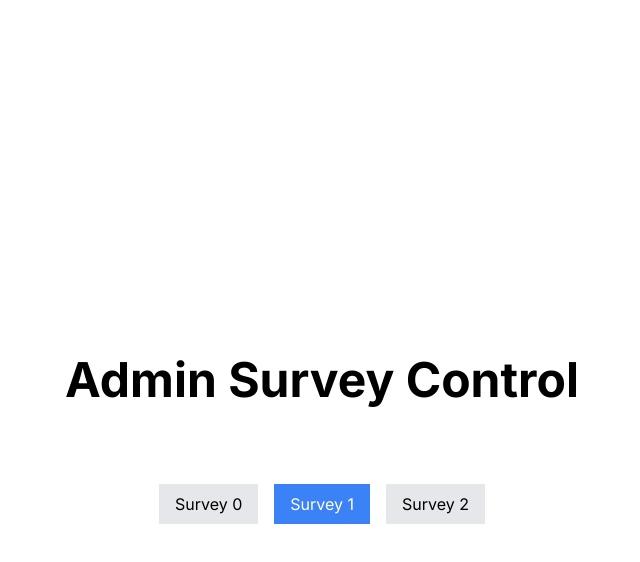
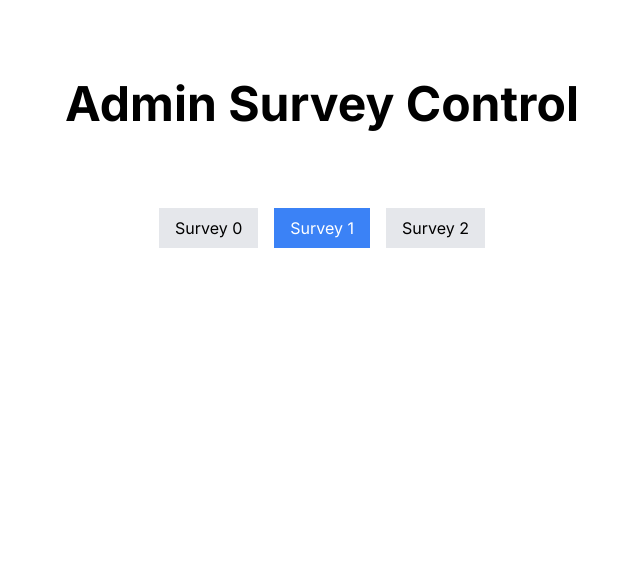
Before and after one commit to Takashi-Matsumura/socketio-client, a Next.js app: page /admin in a window 1280 px wide. Shown: the top 562 px of the page, without its empty margins (318-958 px from the left). Built offline with nearby package versions, Linux system fonts and the light colour scheme; no server answers.

Commit message:
chore: Remove commented out QRCode component in AdminPage

```diff
--- a/app/admin/page.tsx
+++ b/app/admin/page.tsx
@@ -70,7 +70,7 @@ export default function AdminPage() {
           Survey 2
         </button>
       </div>
-      {/* <div className="flex flex-col h-screen w-full items-center p-3">
+      <div className="flex flex-col h-screen w-full items-center p-3">
         {survey?.id != null && (
           <SurveyComponent
             data={survey}
@@ -78,7 +78,7 @@ export default function AdminPage() {
             surveyVisible={false}
           />
         )}
-      </div> */}
+      </div>
     </div>
   );
 }
```
